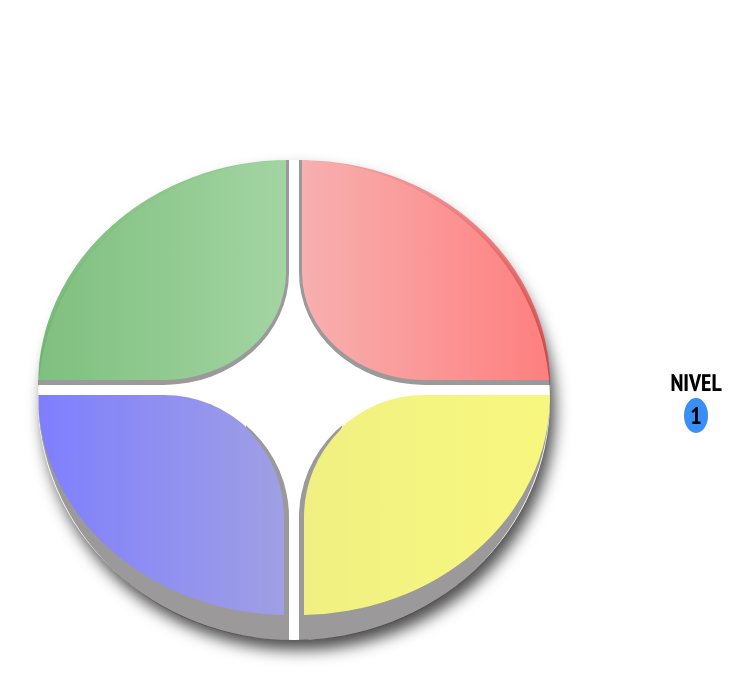
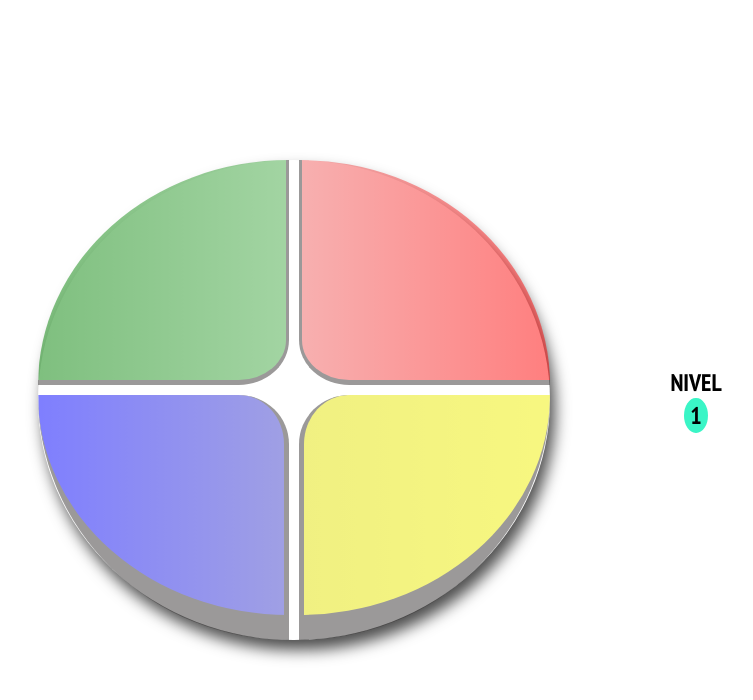
Before and after one commit to tabsturmab/genesis-dio, a plain HTML site: page index.html in a window 1280 px wide. Shown: the whole page, without its empty margins (200-953 px from the left). Drawn offline with Linux system fonts and the light colour scheme.

Commit message:
Correção main-css

```diff
--- a/css/main.css
+++ b/css/main.css
@@ -26,7 +26,7 @@ main {
     display: grid;
     grid-template-areas: 'green red'
    ' blue yellow';
-    border-radius: 100%;
+    border-radius: 80%;
     grid-gap: 10px;
     box-shadow: 5px 10px 15px rgb(78, 78, 78);
 }
@@ -35,7 +35,7 @@ main {
     grid-area: green;
     background:linear-gradient(to left,rgb(71, 170, 71), green);
     opacity: 0.5;
-    border-top-left-radius: 100%;
+    border-top-left-radius: 250%;
     border-bottom-right-radius: 50%;
     border-bottom: 5px solid rgb(56, 53, 53);
     border-right: 3px solid rgb(56, 53, 53);
@@ -46,7 +46,7 @@ main {
     grid-area: red;
     background: linear-gradient(to right, rgb(240, 98, 98),red);
     opacity: 0.5;
-    border-top-right-radius: 100%;
+    border-top-right-radius: 250%;
     border-bottom-left-radius: 50%;
     border-bottom: 5px solid rgb(56, 53, 53);
     border-left: 3px solid rgb(56, 53, 53);
@@ -57,7 +57,7 @@ main {
     grid-area: blue;
     background: linear-gradient(to left, rgb(65, 65, 202),blue);
     opacity: 0.5;
-    border-bottom-left-radius: 100%;
+    border-bottom-left-radius: 250%;
     border-top-right-radius: 50%;
     border-right: 5px solid rgb(56, 53, 53);
     border-bottom: 25px solid rgb(56, 53, 53);
@@ -68,7 +68,7 @@ main {
     grid-area: yellow;
     background:linear-gradient(to right,rgb(226, 226, 6),rgb(240, 240, 2));
     opacity: 0.5;
-    border-bottom-right-radius: 100%;
+    border-bottom-right-radius: 250%;
     border-top-left-radius: 50%;
     border-left: 5px solid rgb(56, 53, 53);
     border-bottom: 25px solid rgb(56, 53, 53);
@@ -97,7 +97,7 @@ main {
 
 .box__alert button {
     width: 50%;
-    background-color:rgb(3, 103, 226);
+    background-color:rgb(250, 159, 194);
     color: black;
     border: none;
     border-radius: 5px;
@@ -121,7 +121,7 @@ main {
 }
 
 .level h2 {
-    background-color: rgb(58, 143, 245);
+    background-color: rgb(58, 245, 198);
     color: black;
     padding: 2px 6px;
     margin-top: 0px;
```
